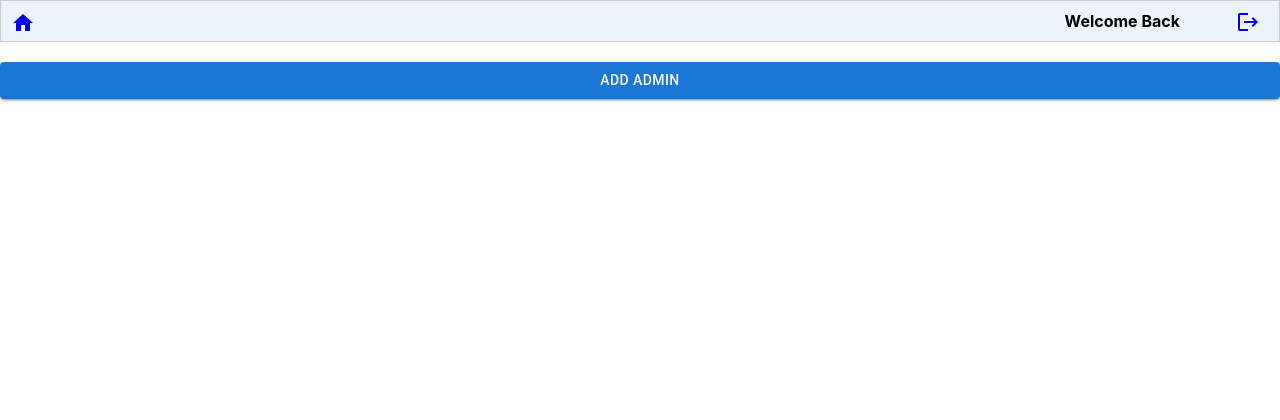
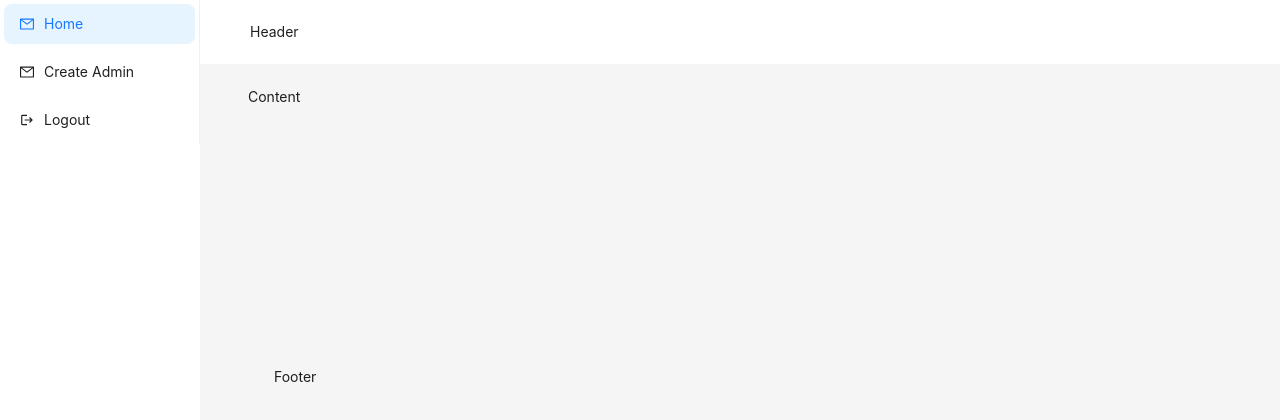
Before and after one commit to tt02-capstone/tt02-admin-portal, a React (Create React App) app: page /home in a window 1280 px wide. Shown: the top 420 px of the page. Built offline with nearby package versions, Linux system fonts and the light colour scheme.

Commit message:
semi-added a layout

```diff
--- a/package.json
+++ b/package.json
@@ -10,6 +10,7 @@
     "@testing-library/jest-dom": "^5.17.0",
     "@testing-library/react": "^13.4.0",
     "@testing-library/user-event": "^13.5.0",
+    "antd": "^5.8.6",
     "axios": "^1.4.0",
     "axois": "^0.0.1-security",
     "react": "^18.2.0",
--- a/src/App.js
+++ b/src/App.js
@@ -1,11 +1,14 @@
-import { Routes, Route } from "react-router-dom";
+import { Routes, Route, useNavigate } from "react-router-dom";
 import Login from "./pages/Login";
 import Home from "./pages/Home";
 import CreateAdmin from "./pages/CreateAdmin";
-import { ToastContainer } from 'react-toastify';
 import 'react-toastify/dist/ReactToastify.css';
+import Navbar from "./components/Navbar";
+import { Layout } from "antd";
+import { useState } from "react";
 
 function App() {
+
   return (
     <div>
       <Routes>
@@ -13,7 +16,6 @@ function App() {
           <Route path="/home" element={<Home />} />
           <Route path="/createAdmin" element={<CreateAdmin />} />
       </Routes>
-      <ToastContainer />
     </div>
   );
 }
--- a/src/components/Navbar.js
+++ b/src/components/Navbar.js
@@ -1,55 +1,40 @@
-import { Link , useNavigate} from 'react-router-dom';
-import HomeIcon from '@mui/icons-material/Home';
+import React, { useState } from "react";
+import { useNavigate } from 'react-router-dom';
 import LogoutIcon from '@mui/icons-material/Logout';
-import { Button } from '@mui/material';
+import { Menu } from "antd";
+import { MailOutlined } from '@ant-design/icons';
 
 function Navbar() {
     const navigate = useNavigate();
 
-    const navigateHome = () => {
-      navigate('/home');
+    const [currentTab, setCurrentTab] = useState('/home');
+
+    const menuItems = [
+        {key: '/home', label: 'Home', icon: <MailOutlined />},
+        {key: '/createAdmin', label: 'Create Admin', icon: <MailOutlined />},
+        {key: '/', label: 'Logout',icon: <LogoutIcon />,}
+    ];
+
+    const onClickNewTab = (tab) => {
+        console.log(tab.key);
+        setCurrentTab(tab.key);
+        navigate(tab.key);
     };
 
-    const navBarStyle ={
-        border: "1px solid #ccc",
-        backgroundColor: "#edf3fa",
-        height: "40px"
-    }
+    return (
+        <div style={{display: 'flex', justifyContent: 'space-between'}}>
+            <Menu
+                selectedKeys={[currentTab]}
+                items={menuItems}
+                onClick={onClickNewTab}
+                style={{display: 'flex', flexDirection: 'column', width: '100%'}}
+            />
 
-    const home = {
-        display: "inline-block",
-        padding: "10px",
-        color: "black"
-    }
-
-    const logout = {
-        position:"absolute",
-        display: "inline-block",
-        right: 20,
-        top: 10,
-    }
-
-    const welcome = {
-        display: "inline-block",
-        position:"absolute",
-        top : -5,
-        right : 100
-    }
-
-    return (
-        <div style={navBarStyle}>
-            <div style={home}>
-                {/* <Button variant="text" onClick={navigateHome}><HomeIcon /></Button> */}
-                <Link to ="/home"><HomeIcon /></Link>
-            </div>
-
-            <div style={welcome}>
-                <p><strong>Welcome Back</strong></p>
-            </div>
-
-            <div style={logout}>
-                <Link to ="/" ><LogoutIcon /></Link>
-            </div>
+            {/* <div style={{paddingRight: '1%', paddingTop: '1%'}}>
+                <Link to ="/" >
+                    <LogoutIcon />
+                </Link>
+            </div> */}
 
         </div>
     )
--- a/src/pages/CreateAdmin.js
+++ b/src/pages/CreateAdmin.js
@@ -1,6 +1,7 @@
 import Navbar from "../components/Navbar"
 import React, { useState } from "react";
 import { FormLabel, Button, TextField } from '@mui/material';
+import { Layout } from 'antd';
 import {useNavigate} from 'react-router-dom';
 import axios from "axios";
 import { toast } from 'react-toastify';
@@ -12,6 +13,7 @@ export default function CreateAdmin() {
     const [password, setPassword] = useState("");
 
     const navigate = useNavigate();
+    const { Header, Content, Sider, Footer } = Layout;
 
     const baseURL = "http://localhost:8080/staff";
 
@@ -56,7 +58,18 @@ export default function CreateAdmin() {
 
     return (
         <div className="createAdmin">
+          <Layout style={{height: '100%'}}>
+            <Sider width={200} style={{backgroundColor: 'white'}}>
                 <Navbar />
+            </Sider>
+
+            <Layout>
+                <Header style={{ backgroundColor: 'white' }}>
+                    Header
+                </Header>
+
+                <Layout style={{ padding: '0 24px 24px' }}>
+                    <Content style={{ padding: 24, margin: 0, minHeight: 280 }}>
                       <form onSubmit={handleSubmit} style={formStyle}>
                           <FormLabel>Staff Name</FormLabel>
                           <TextField
@@ -91,9 +104,15 @@ export default function CreateAdmin() {
                           <Button fullWidth variant="contained" type="submit" disabled={!validateForm()}>
                               Submit
                           </Button>
+                      </form>
+                    </Content>
 
-            </form>
+                    <Footer>
+                        Footer
+                    </Footer>
+                </Layout>
+            </Layout>
+        </Layout>
       </div>
-
     );
   }
--- a/src/pages/Home.js
+++ b/src/pages/Home.js
@@ -1,21 +1,33 @@
 import Navbar from "../components/Navbar"
-import { Button } from '@mui/material';
-import {useNavigate} from 'react-router-dom';
+import {Layout} from 'antd';
 
 export default function Home() {
-    const navigate = useNavigate();
 
-    const navigateCreateAdmin= () => {
-      navigate('/createAdmin');
-    };
+    const { Header, Content, Sider, Footer } = Layout;
 
     return (
         <div>
-            <Navbar />
-            <br></br>
-            <Button fullWidth variant="contained" onClick={navigateCreateAdmin}>
-                Add Admin
-            </Button>
+            <Layout style={{height: '100%'}}>
+                <Sider width={200} style={{backgroundColor: 'white'}}>
+                    <Navbar />
+                </Sider>
+
+                <Layout>
+                    <Header style={{ backgroundColor: 'white' }}>
+                        Header
+                    </Header>
+
+                    <Layout style={{ padding: '0 24px 24px' }}>
+                        <Content style={{ padding: 24, margin: 0, minHeight: 280 }}>
+                            Content
+                        </Content>
+
+                        <Footer>
+                            Footer
+                        </Footer>
+                    </Layout>
+                </Layout>
+            </Layout>
         </div>
     )
 }
```
Also changed, not shown: 1 other file (tests, documents, lock files or other folders). Lines whose indentation alone changed are shown as unchanged.
